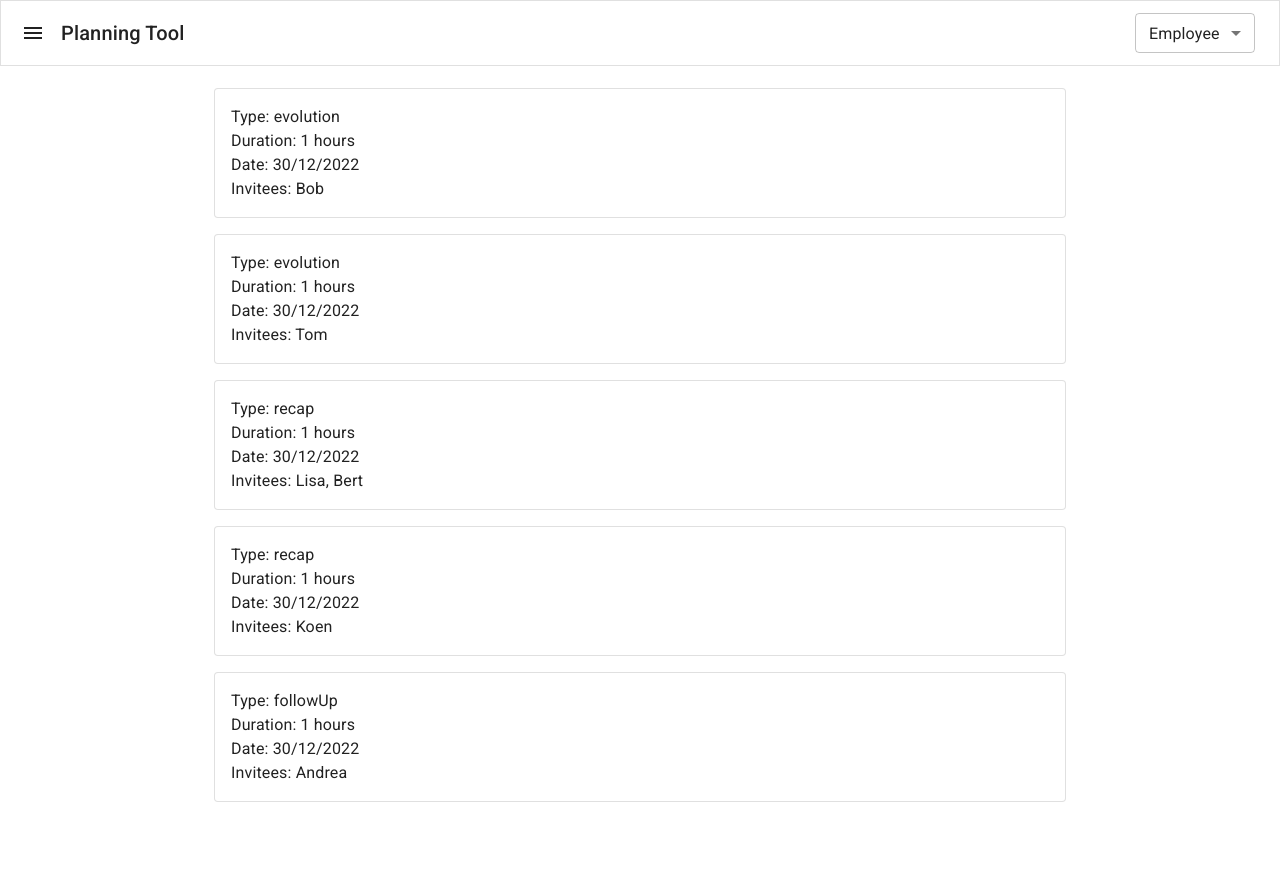
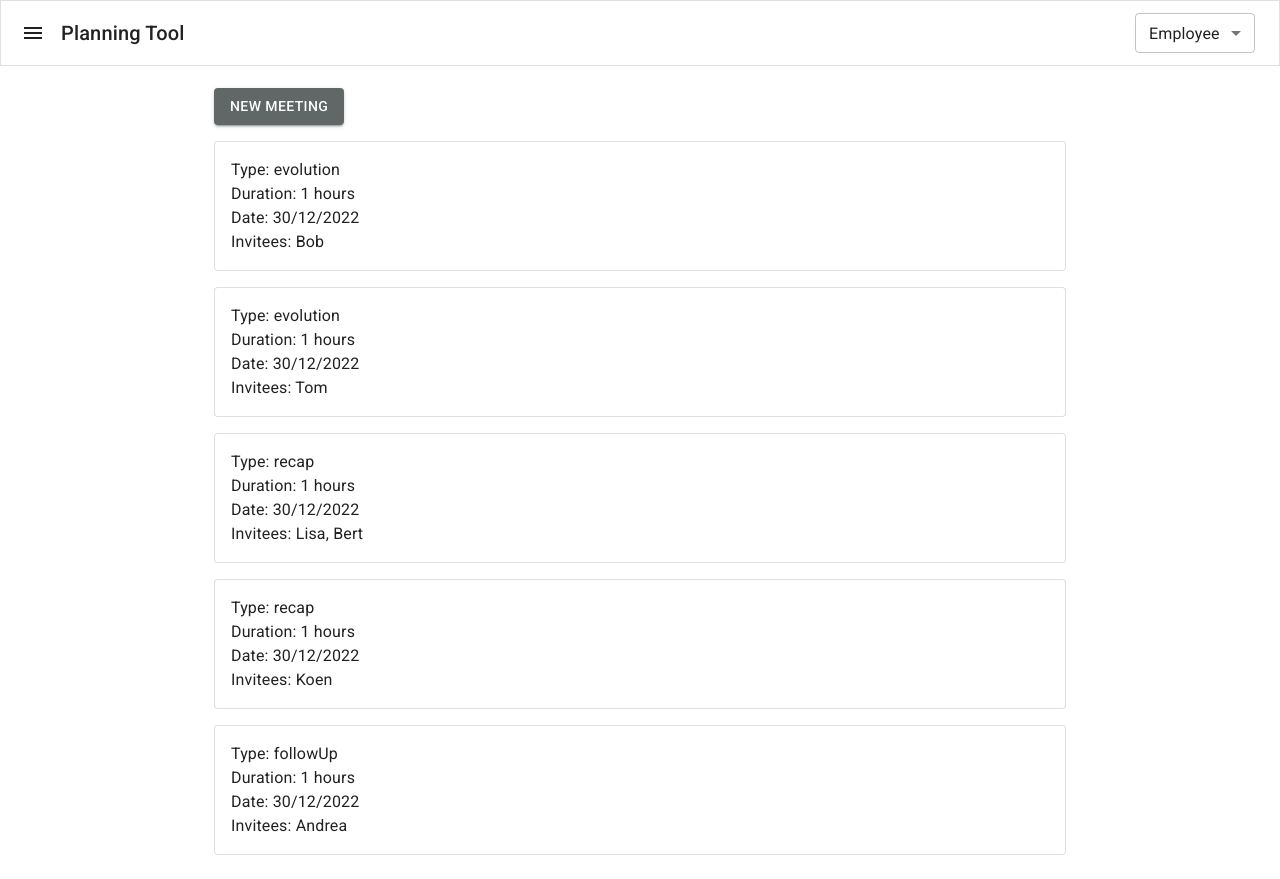
Before and after one commit to DePotterr/axxes-trainee-react, a React (Create React App) app: page /meetings in a window 1280 px wide. Before the commit the page ends 826 px from the top, so only its background shows below. Built offline with nearby package versions, Linux system fonts and the light colour scheme; data requests are answered from the project's data file.

Commit message:
chore: add ex9 solution

```diff
--- a/src/pages/MeetingOverview/MeetingOverview.jsx
+++ b/src/pages/MeetingOverview/MeetingOverview.jsx
@@ -1,11 +1,13 @@
-import { useState, useEffect } from "react";
-import { Container, Grid } from "@mui/material";
+import { useState, useEffect, useContext } from "react";
+import { Container, Grid, Button } from "@mui/material";
 import axios from "axios";
 
+import { UserContext } from "../../shared/providers/UserProvider";
 import MeetingList from "./MeetingList";
 
 const MeetingOverview = () => {
   const [meetings, setMeetings] = useState([]);
+  const { user } = useContext(UserContext);
 
   useEffect(() => {
     axios
@@ -16,6 +18,13 @@ const MeetingOverview = () => {
   return (
     <Container maxWidth="md">
       <Grid container spacing={2}>
+        {user === "Employee" && (
+          <Grid item>
+            <Button variant="contained" color="primary">
+              New Meeting
+            </Button>
+          </Grid>
+        )}
         <MeetingList meetings={meetings} />
       </Grid>
     </Container>
--- a/src/shared/components/App/App.jsx
+++ b/src/shared/components/App/App.jsx
@@ -4,11 +4,13 @@ import { BrowserRouter, Routes, Route } from "react-router-dom";
 
 import theme from "../../css/theme";
 import ROUTES from "../../routes";
+import UserProvider from "../../providers/UserProvider";
 import Layout from "../Layout";
 
 function App() {
   return (
     <ThemeProvider theme={theme}>
+      <UserProvider>
         <BrowserRouter>
           <CssBaseline />
           <Layout>
@@ -23,6 +25,7 @@ function App() {
             </Routes>
           </Layout>
         </BrowserRouter>
+      </UserProvider>
     </ThemeProvider>
   );
 }
--- a/src/shared/components/UserMenu/UserMenu.jsx
+++ b/src/shared/components/UserMenu/UserMenu.jsx
@@ -1,19 +1,20 @@
-import { useState } from "react";
+import { useContext } from "react";
 import { MenuItem, TextField } from "@mui/material";
 import { USERS } from "../../constants";
+import { UserContext } from "../../providers/UserProvider";
 
 const UserMenu = () => {
-  const [selectedUser, setSelectedUser] = useState(USERS.EMPLOYEE);
-
+  const { user, setUser } = useContext(UserContext);
+  console.log(user);
   const handleChange = (event) => {
-    setSelectedUser(event.target.value);
+    setUser(event.target.value);
   };
 
   return (
     <TextField
       id="user-select"
       select
-      value={selectedUser}
+      value={user}
       onChange={handleChange}
       variant="outlined"
       size="small"
--- /dev/null
+++ b/src/shared/providers/UserProvider/UserProvider.js
@@ -0,0 +1,27 @@
+import { createContext, useState } from 'react';
+import { string, node } from 'prop-types';
+
+export const UserContext = createContext({});
+
+const UserProvider = ({ defaultUser = 'Employee', children }) => {
+  // Use State to keep the values
+  const [user, setUser] = useState(defaultUser);
+
+  // Make the context object:
+  const value = {
+    user,
+    setUser,
+  };
+
+  // pass the value in provider and return
+  return <UserContext.Provider value={value}>{children}</UserContext.Provider>;
+};
+
+UserProvider.propTypes = {
+  /** The default active user */
+  defaultUser: string,
+  /** The application will be passed as children */
+  children: node,
+};
+
+export default UserProvider;
--- /dev/null
+++ b/src/shared/providers/UserProvider/index.js
@@ -0,0 +1,2 @@
+export { default } from './UserProvider';
+export { UserContext } from './UserProvider';
```
Lines whose indentation alone changed are shown as unchanged.
